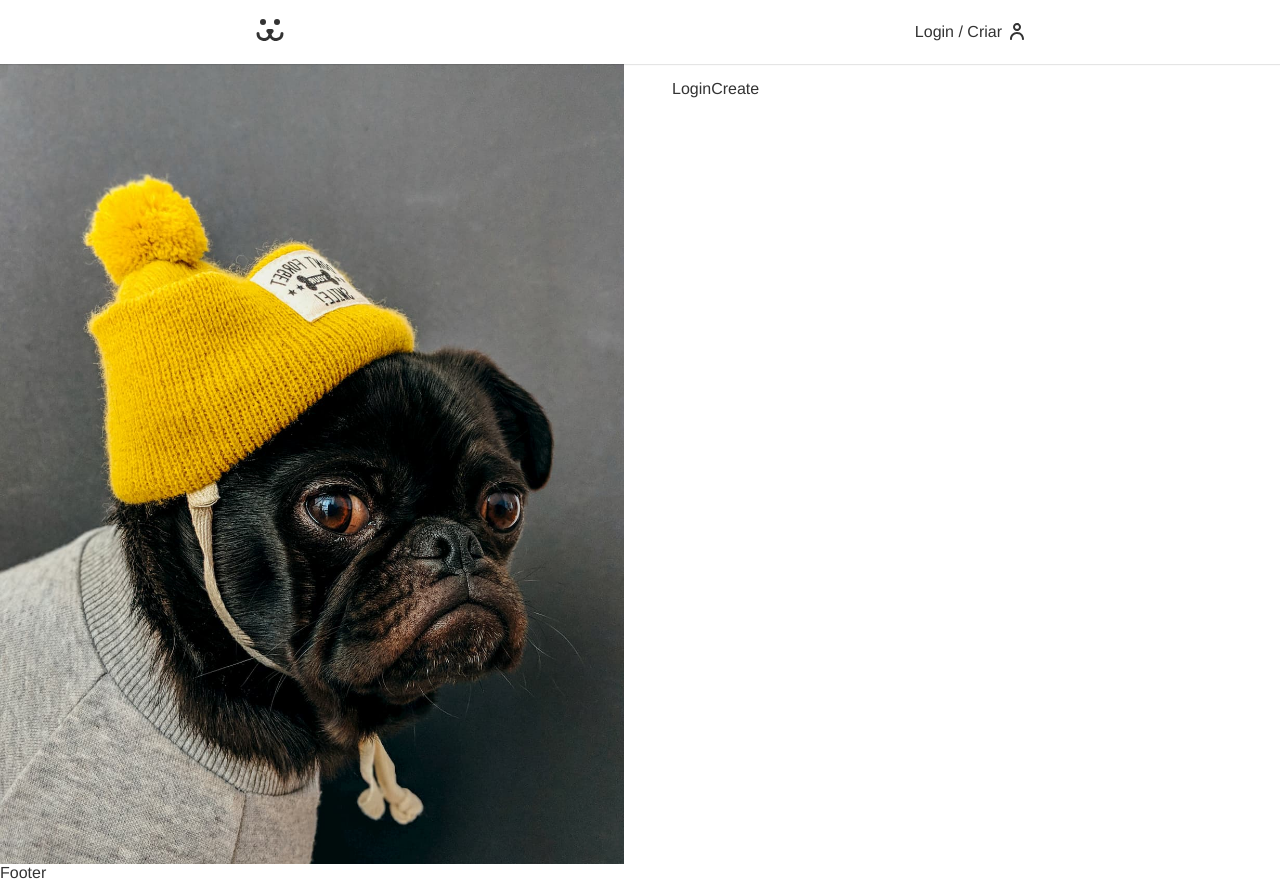
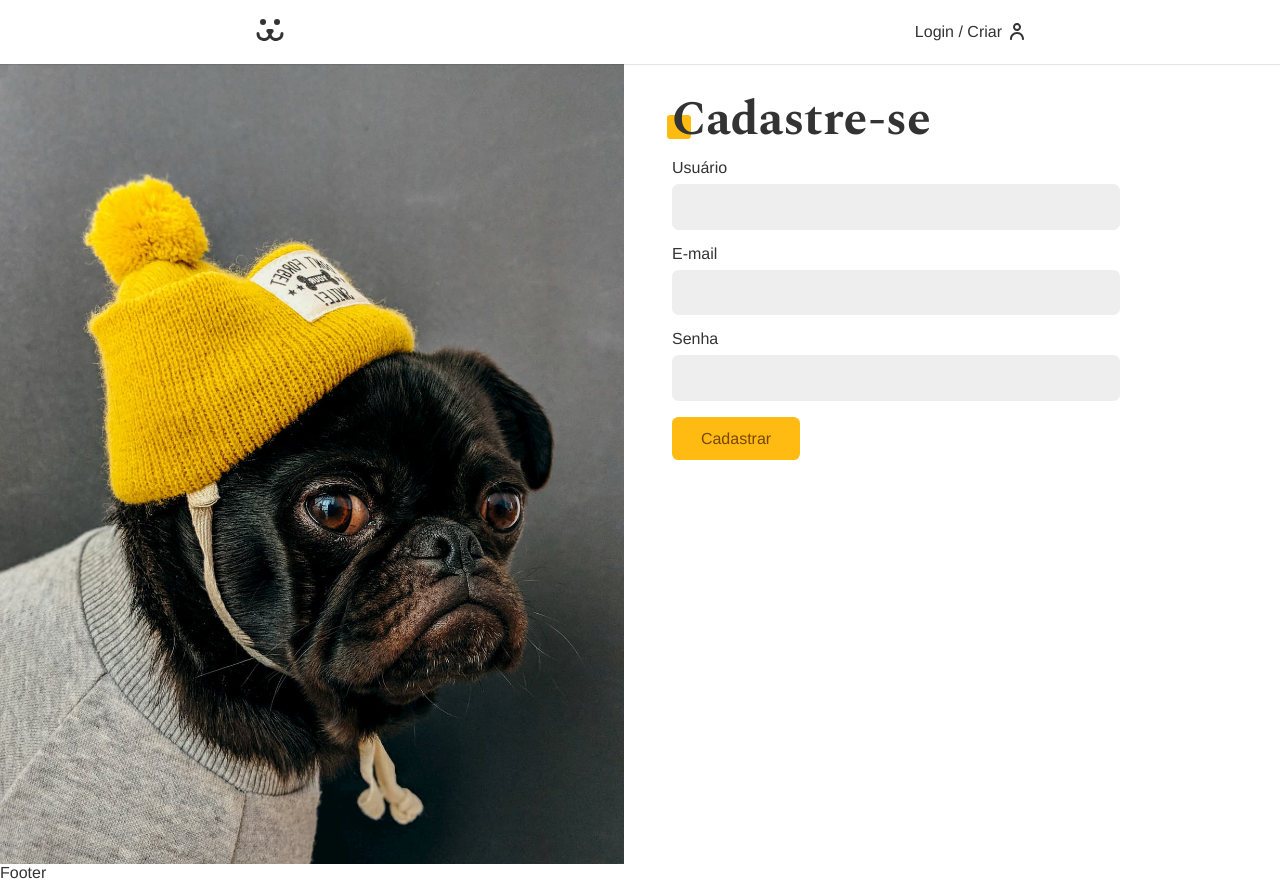
Before and after one commit to leoalves2010/SocialDogReactJS, a React (Create React App) app in the folder app/: page /login/criar in a window 1280 px wide. Built offline with nearby package versions, Linux system fonts and the light colour scheme.

Commit message:
Implementação do componente LoginCreate

```diff
--- a/app/src/Components/LoginCreate/LoginCreate.js
+++ b/app/src/Components/LoginCreate/LoginCreate.js
@@ -1,11 +1,48 @@
-import React from 'react'
+import React from "react";
+import Input from "../InterfaceElements/Input/Input";
+import Button from "../InterfaceElements/Button/Button";
+import useForm from "../../Hooks/useForm";
+import { api } from "../../Helpers/api";
+import { UserContext } from "../../Contexts/UserStorage";
 
 const LoginCreate = () => {
-  return (
-    <div>
-      LoginCreate
-    </div>
-  )
-}
+    const { userLogin } = React.useContext(UserContext);
+    const username = useForm();
+    const email = useForm("email");
+    const password = useForm();
 
-export default LoginCreate
+    const handleSubmit = async (event) => {
+        event.preventDefault();
+        const { url, options } = api.userPost({
+            username: username.value,
+            email: email.value,
+            password: password.value,
+        });
+        const response = await fetch(url, options);
+        if (response.ok) userLogin(username.value, password.value);
+    };
+
+    return (
+        <section className="animeLeft">
+            <h1 className="title">Cadastre-se</h1>
+            <form onSubmit={handleSubmit}>
+                <Input
+                    label={"Usuário"}
+                    type="text"
+                    name="username"
+                    {...username}
+                />
+                <Input label={"E-mail"} type="email" name="email" {...email} />
+                <Input
+                    label={"Senha"}
+                    type="password"
+                    name="password"
+                    {...password}
+                />
+                <Button>Cadastrar</Button>
+            </form>
+        </section>
+    );
+};
+
+export default LoginCreate;
--- a/app/src/Helpers/api.js
+++ b/app/src/Helpers/api.js
@@ -35,4 +35,16 @@ export const api = {
             },
         };
     },
+    userPost: (body) => {
+        return {
+            url: API_URL + "/api/user",
+            options: {
+                method: "POST",
+                headers: {
+                    "Content-Type": "application/json",
+                },
+                body: JSON.stringify(body),
+            },
+        };
+    },
 };
```
